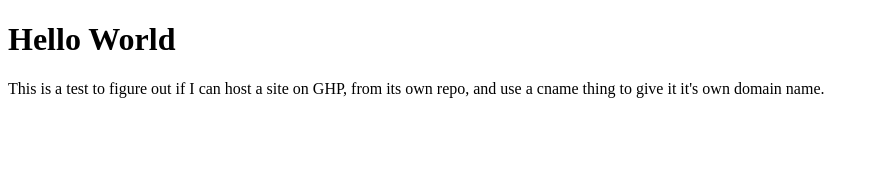
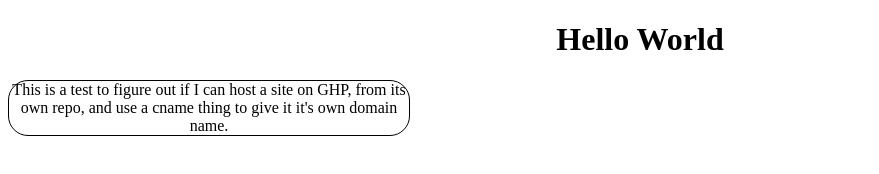
Before and after one commit to gtumbaga/helloworld, a plain HTML site: page index.html in a window 1280 px wide. Shown: the whole page, without its empty margins (0-879 px from the left). Drawn offline with Linux system fonts and the light colour scheme.

Commit message:
enabled style.css in index.html

```diff
--- a/index.html
+++ b/index.html
@@ -2,7 +2,8 @@
 <html lang="en">
 <head>
   <meta charset="UTF-8">
-  <title></title>
+  <title>Hello World</title>
+  <link href="./style.css" rel="stylesheet">
 </head>
 <body>
   <h1>Hello World</h1>
```
